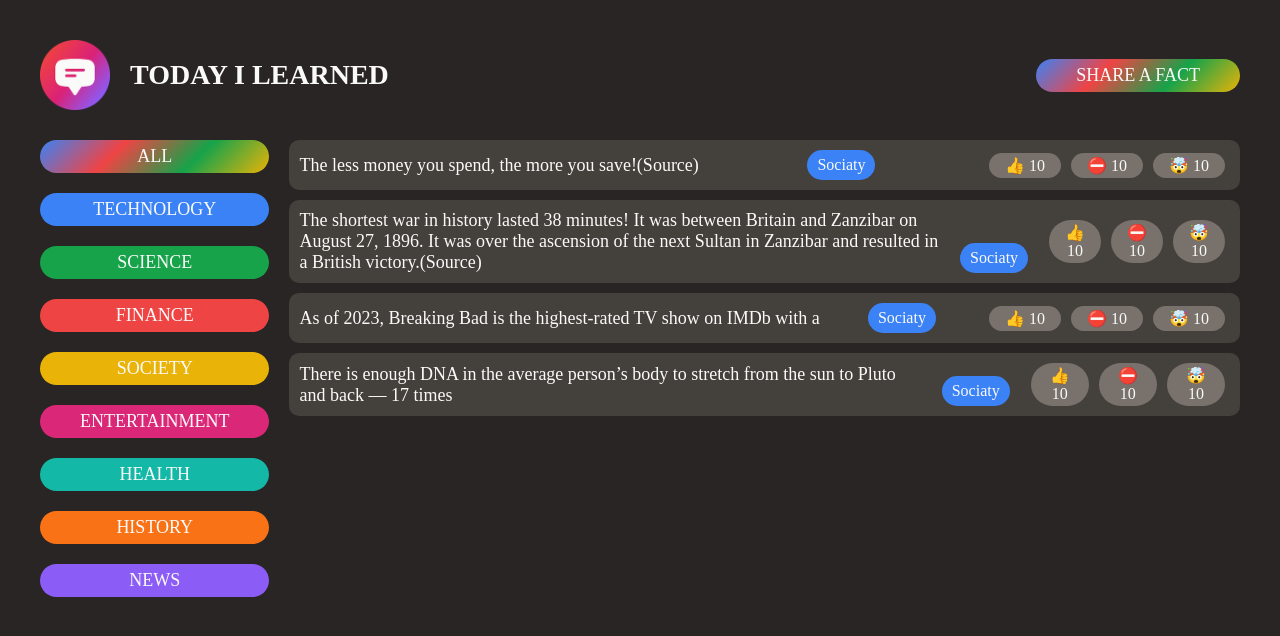
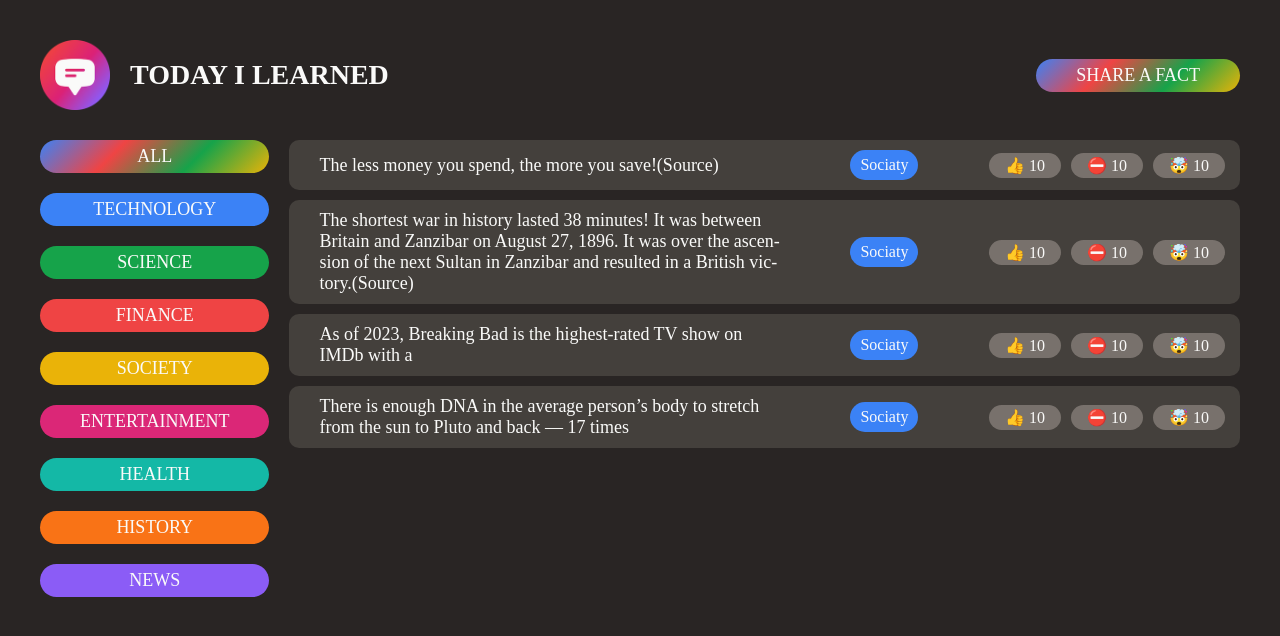
Before and after one commit to elghanbibadr/todayIlearned, a React (Vite) app: page / in a window 1280 px wide. Shown: the top 636 px of the page. Built offline with nearby package versions, Linux system fonts and the light colour scheme; a web font is replaced by a local one.

Commit message:
more layout fixing

```diff
--- a/src/App.jsx
+++ b/src/App.jsx
@@ -7,6 +7,13 @@ import Row from "./ui/Row";
 import FactVoteBtn from "./ui/FactVoteBtn";
 import FactCategory from "./ui/FactCategory";
 import AppLayout from "./ui/AppLayout";
+
+const P = styled.p`
+  @media (min-width: 886px) {
+    width: 50%;
+    margin-left: 20px;
+  }
+`;
 const App = () => {
   return (
     <>
@@ -16,58 +23,50 @@ const App = () => {
         <SideBar />
         <main>
           <Card>
-            <Row>
-              <p>The less money you spend, the more you save!(Source)</p>
+            <P>The less money you spend, the more you save!(Source)</P>
             <FactCategory category="TECHNOLOGY">Sociaty</FactCategory>
             <Row type="horizontal" position="end">
               <FactVoteBtn> 👍 10</FactVoteBtn>
               <FactVoteBtn>⛔️ 10</FactVoteBtn>
               <FactVoteBtn>🤯 10</FactVoteBtn>
             </Row>
-            </Row>
           </Card>
           <Card>
-            <Row>
-              <p>
+            <P>
               The shortest war in history lasted 38 minutes! It was between
-                Britain and Zanzibar on August 27, 1896. It was over the
-                ascension of the next Sultan in Zanzibar and resulted in a
-                British victory.(Source)
-              </p>
+              Britain and Zanzibar on August 27, 1896. It was over the ascension
+              of the next Sultan in Zanzibar and resulted in a British
+              victory.(Source)
+            </P>
             <FactCategory category="TECHNOLOGY">Sociaty</FactCategory>
             <Row type="horizontal" position="end">
               <FactVoteBtn> 👍 10</FactVoteBtn>
               <FactVoteBtn>⛔️ 10</FactVoteBtn>
               <FactVoteBtn>🤯 10</FactVoteBtn>
             </Row>
-            </Row>
           </Card>
           <Card>
-            <Row>
-              <p>
-                As of 2023, Breaking Bad is the highest-rated TV show on IMDb
-                with a
-              </p>
+            <P>
+              As of 2023, Breaking Bad is the highest-rated TV show on IMDb with
+              a
+            </P>
             <FactCategory category="TECHNOLOGY">Sociaty</FactCategory>
             <Row type="horizontal" position="end">
               <FactVoteBtn> 👍 10</FactVoteBtn>
               <FactVoteBtn>⛔️ 10</FactVoteBtn>
               <FactVoteBtn>🤯 10</FactVoteBtn>
             </Row>
-            </Row>
           </Card>
           <Card>
-            <Row>
-              <p>
+            <P>
               There is enough DNA in the average person’s body to stretch from
               the sun to Pluto and back — 17 times
-              </p>
+            </P>
             <FactCategory category="TECHNOLOGY">Sociaty</FactCategory>
             <Row type="horizontal" position="end">
               <FactVoteBtn> 👍 10</FactVoteBtn>
               <FactVoteBtn>⛔️ 10</FactVoteBtn>
               <FactVoteBtn>🤯 10</FactVoteBtn>
-              </Row>
             </Row>
           </Card>
         </main>
--- a/src/ui/Card.jsx
+++ b/src/ui/Card.jsx
@@ -6,6 +6,13 @@ const Card = styled.div`
   border-radius: 10px;
   padding: 10px;
   margin-block: 10px;
+  display: flex;
+  flex-direction: column;
+  @media (min-width: 886px) {
+    flex-direction: row;
+    align-items: center;
+    justify-content: space-between;
+  }
 
   /* Media query for screens with a width of 768px or greater */
 `;
--- a/src/ui/FactCategory.jsx
+++ b/src/ui/FactCategory.jsx
@@ -2,6 +2,9 @@ import styled from "styled-components";
 
 const FactCategory = styled.span`
   align-self: end;
+  @media (min-width: 786px) {
+    align-self: center;
+  }
 
   ${(props) =>
     props.category === "FINANCE" &&
--- a/src/ui/FactVoteBtn.jsx
+++ b/src/ui/FactVoteBtn.jsx
@@ -6,8 +6,8 @@ const FactVoteBtn = styled.button`
   font-size: 1.6rem;
   padding: 3px 16px;
   margin-inline: 5px;
-
   background-color: #78716c;
+  white-space: nowrap;
 `;
 
 export default FactVoteBtn;
--- a/src/ui/Row.jsx
+++ b/src/ui/Row.jsx
@@ -9,7 +9,7 @@ const Row = styled.div`
     css`
       justify-content: end;
     `}
-  @media (min-width: 768px) {
+  @media (min-width: 886px) {
     flex-direction: row;
     align-items: center;
     justify-content: space-between;
```
Lines whose indentation alone changed are shown as unchanged.
